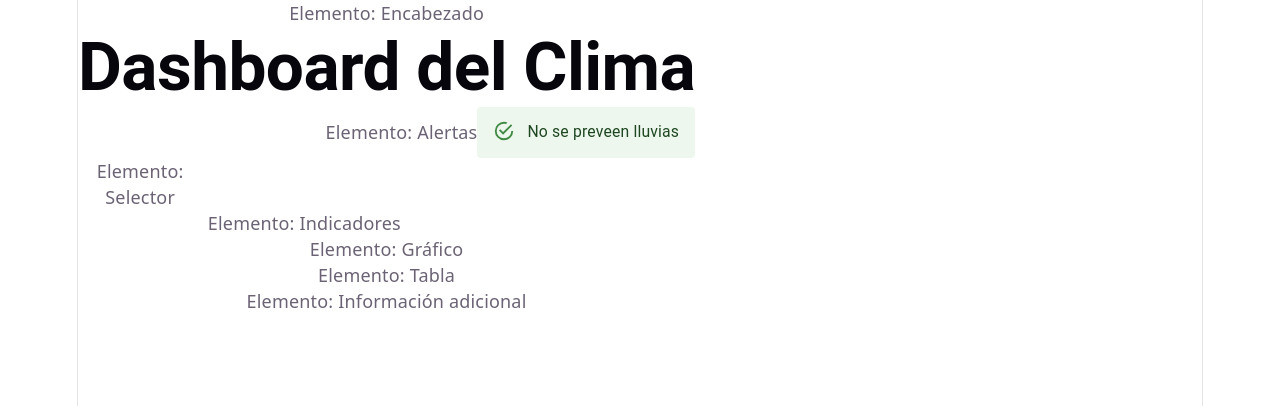
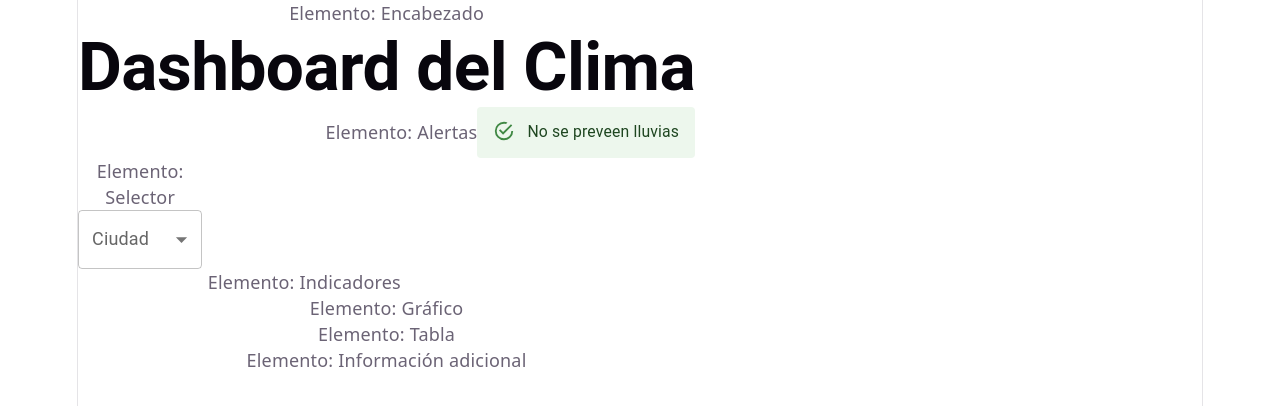
Before and after one commit to MAGSelPad/Dashboard, a React (Vite) app: page / in a window 1280 px wide. Shown: the top 406 px of the page. Built offline with nearby package versions, Linux system fonts and the light colour scheme.

Commit message:
Añadir componente SelectorUI para seleccionar ciudades y mostrar información del clima

```diff
--- a/src/App.tsx
+++ b/src/App.tsx
@@ -2,6 +2,7 @@
 import { Grid } from '@mui/material';
 import HeaderUI from './components/HeaderUI';
 import AlertUI from './components/AlertUI';
+import SelectorUI from './components/SelectorUI';
 
 function App() {
 
@@ -17,7 +18,7 @@
         <Grid size={12} container sx={{ justifyContent: "right", alignItems: "center" }}>Elemento: Alertas <AlertUI description="No se preveen lluvias"/></Grid>
 
         {/* Selector */}
-        <Grid size={{ xs: 12, md: 3  }}>Elemento: Selector</Grid>
+        <Grid size={{ xs: 12, md: 3  }}>Elemento: Selector <SelectorUI/></Grid>
 
         {/* Indicadores */}
         <Grid size={{ xs: 12, md: 9 }}>Elemento: Indicadores</Grid>
--- /dev/null
+++ b/src/components/SelectorUI.tsx
@@ -0,0 +1,37 @@
+import FormControl from '@mui/material/FormControl';
+import InputLabel from '@mui/material/InputLabel';
+import MenuItem from '@mui/material/MenuItem';
+import Select, { type SelectChangeEvent } from '@mui/material/Select';
+import { useState } from 'react';
+
+export default function SelectorUI() {
+    const [cityInput, setCityInput] = useState('');
+    const handleChange = (event: SelectChangeEvent<string>) => {
+        setCityInput(event.target.value)
+    };
+
+return (
+   <FormControl fullWidth>
+      <InputLabel id="city-select-label">Ciudad</InputLabel>
+      <Select
+         labelId="city-select-label"
+         id="city-simple-select"
+         label="Ciudad"
+         onChange={handleChange}
+         value={cityInput}>
+
+         <MenuItem disabled><em>Seleccione una ciudad</em></MenuItem>
+         <MenuItem value={"guayaquil"}>Guayaquil</MenuItem>
+         <MenuItem value={"quito"}>Quito</MenuItem>
+         <MenuItem value={"manta"}>Manta</MenuItem>
+         <MenuItem value={"cuenca"}>Cuenca</MenuItem>
+      </Select>
+      {cityInput && (
+            <p>
+                Información del clima en <span style={{textTransform: 'capitalize', fontWeight: 'bold'}}>{cityInput}</span>
+            </p>
+        )}
+
+   </FormControl>
+   )
+}
```
